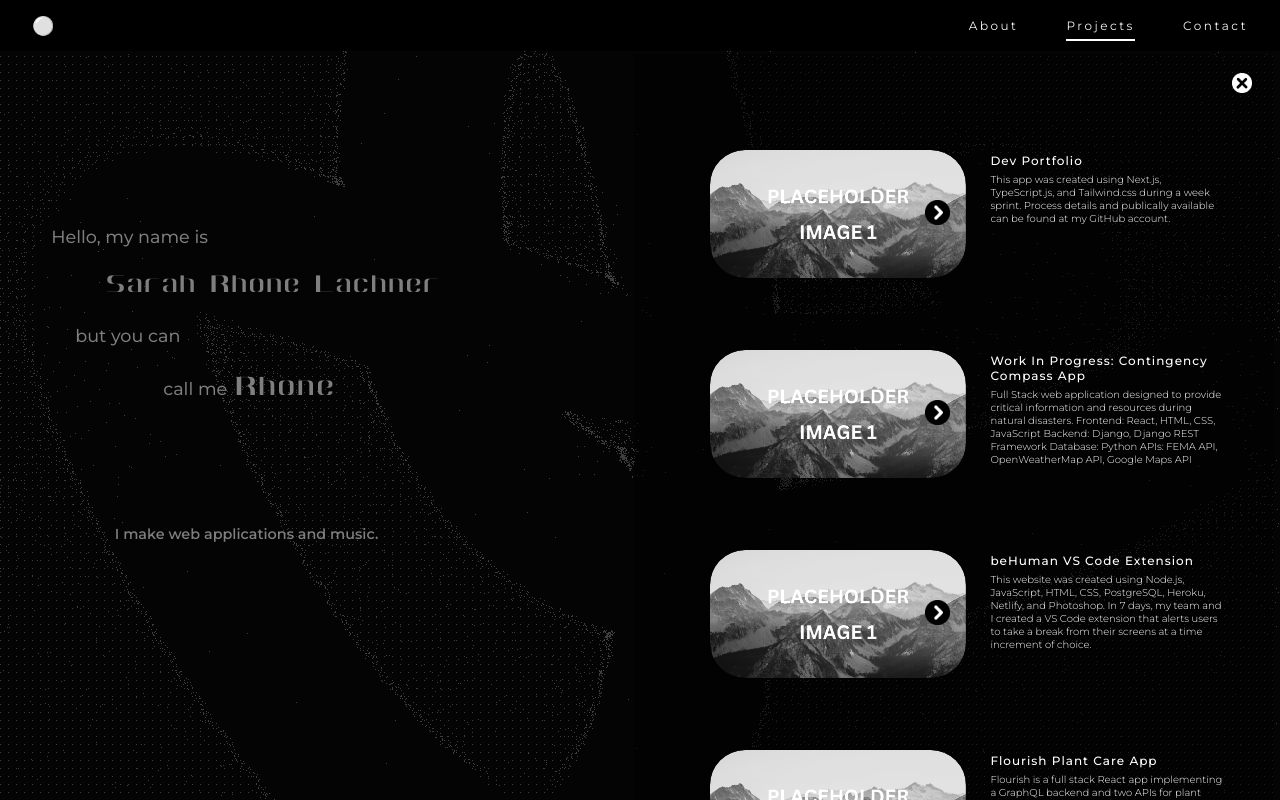
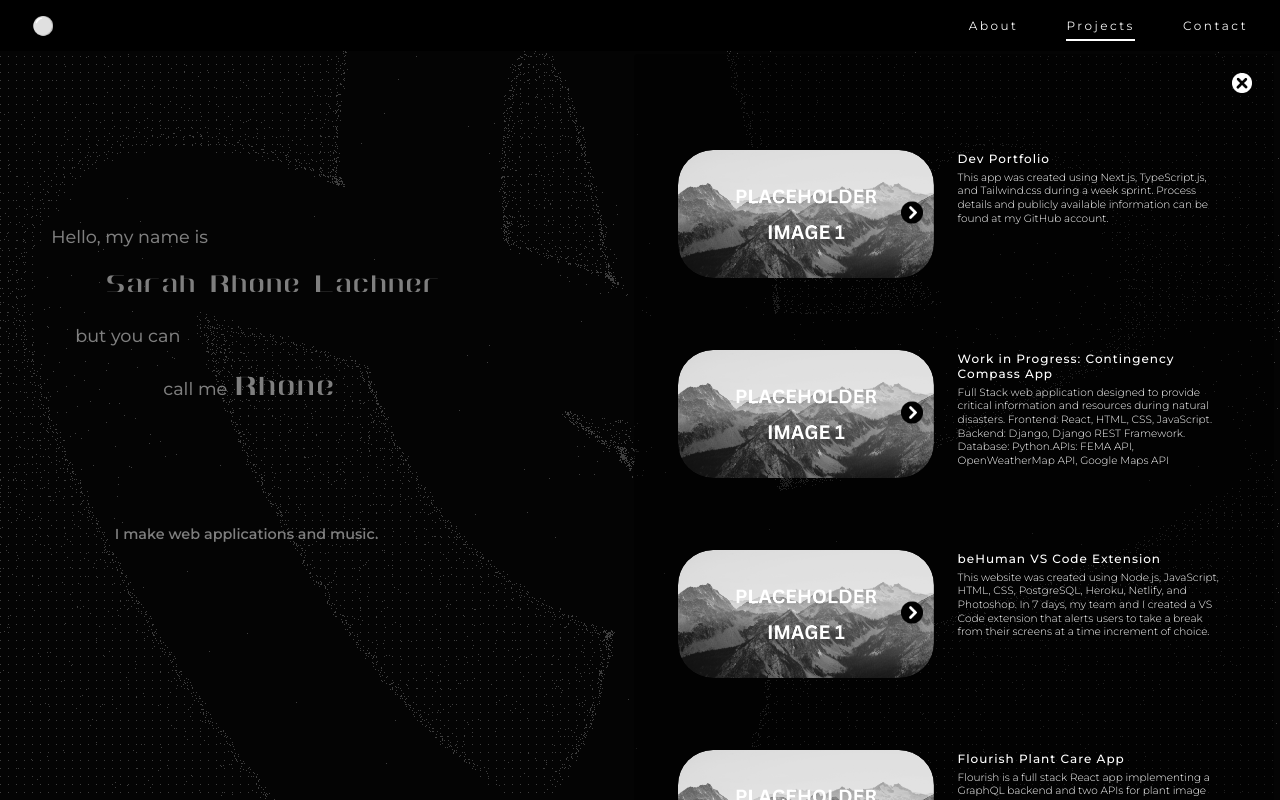
Before and after one commit to RhoneLachner/2024-portfolio, a Next.js app: page / in a window 1280 px wide. Both pictures are taken after a click on the button "Projects". Built offline with nearby package versions, Linux system fonts and the light colour scheme.

Commit message:
Add image paths to projectsCopy - Populate ProjecrModal component with projectImage array - Update ProjectModal styling

```diff
--- a/app/components/ImageCarousel/ImageCarousel.module.css
+++ b/app/components/ImageCarousel/ImageCarousel.module.css
@@ -13,17 +13,15 @@
 
   @media (min-width: 1060px) {
     width: 50%;
-    margin-left: 8%;
   }
 
   @media (min-width: 1200px) {
     width: 50%;
-    margin-left: 12%;
   }
 
   @media (min-width: 1400) {
     width: 50%;
-    margin-left: 15%;
+    margin-left: 18%;
   }
 }
 
@@ -42,33 +40,40 @@
 }
 
 .carouselImage {
-  object-fit: cover; /* Ensures the image covers the container */
+  object-fit: cover;
   width: 100%;
-  height: 100%; /* Full height */
-  border-radius: 35px; /* Make sure the image itself also has border-radius */
+  height: 100%;
+  border-radius: 35px;
 }
 
 .chevronLeft,
 .chevronRight {
   position: absolute;
-  top: 50%; /* Center chevrons vertically */
+  top: 50%;
   transform: translateY(-50%);
   background: transparent;
   border: none;
   cursor: pointer;
-  z-index: 2; /* Ensures chevrons are on top of the image */
+  z-index: 2;
 }
 
 .chevronLeft {
-  left: 10px; /* Adjust position inside the container */
+  left: 5px;
 }
 
 .chevronRight {
-  right: 10px; /* Adjust position inside the container */
+  right: 5px;
 }
 
 .chevronLeftImage,
 .chevronRightImage {
-  width: 25px;
+  width: 22px;
   height: auto;
+  box-sizing: border-box;
 }
+
+.chevronLeftImage:hover,
+.chevronRightImage:hover {
+  outline: 1px solid white;
+  border-radius: 35px;
+}
--- a/app/components/ProjectsModal/ProjectsModal.module.css
+++ b/app/components/ProjectsModal/ProjectsModal.module.css
@@ -15,7 +15,7 @@
 }
 
 .modalContent {
-  background-color: rgb(0, 0, 0);
+  background-color: rgb(0, 0, 0, 0.5);
   color: white;
   padding: 2rem;
   margin-top: calc(60px + 0px);
@@ -86,15 +86,13 @@
   justify-content: center;
   margin-top: 0.5rem;
 
-  /* Ensure the text aligns to the top */
-
   @media (min-width: 1024px) {
     display: flex;
     flex-direction: column;
-    align-items: flex-start; /* Align items at the top */
+    align-items: flex-start;
     justify-content: flex-start;
-    flex-direction: row; /* Align the carousel and text side by side on larger screens */
-    align-items: flex-start; /* Ensure text aligns to the top */
+    flex-direction: row;
+    align-items: flex-start;
     justify-content: space-between;
   }
 }
@@ -103,7 +101,7 @@
   margin-top: 3rem;
 
   @media (min-width: 1024px) {
-    width: 50%; /* Adjust the carousel width on larger screens */
+    width: 50%;
   }
 }
 
@@ -112,13 +110,14 @@
   margin-top: 1rem;
 
   @media (min-width: 1024px) {
-    width: 50%; /* Text container takes 50% of the width on larger screens */
+    width: 50%;
     text-align: left;
-    margin-top: 0.7rem;
-    padding-right: 0.7rem;
-    padding-left: 1.5rem;
+    margin-top: 6px;
+
+    padding-right: 2rem;
+    padding-left: 1.1rem;
     align-items: flex-start;
-    justify-content: flex-start; /* Ensure the text is aligned at the top */
+    justify-content: flex-start;
   }
 
   @media (min-width: 1200px) {
@@ -129,33 +128,36 @@
 .carouselTitle {
   font-weight: 500;
   letter-spacing: 1px;
-  font-size: 14px;
+  font-size: 13px;
   margin-top: -0.3rem;
 
   @media (min-width: 768px) {
-    margin-top: -0.5rem;
+    font-size: 12px;
+  }
+  @media (min-width: 1024px) {
     font-size: 12px;
   }
 }
 
 .carouselDescription {
   font-weight: 300;
-  font-size: 11px;
+  font-size: 10.5px;
   padding-top: 6px;
   padding-bottom: 1rem;
   max-width: 20rem;
   line-height: 1.5;
-  text-align: left;
+  text-align: center;
 
   @media (min-width: 768px) {
-    font-size: 10px;
+    font-size: 10.5px;
+    text-align: center;
   }
 
   @media (min-width: 1024px) {
-    font-size: 10px;
     padding-bottom: 0rem;
     max-width: auto;
     padding-top: 4.5px;
     line-height: 1.3;
+    text-align: left;
   }
 }
--- a/app/components/ProjectsModal/ProjectsModal.tsx
+++ b/app/components/ProjectsModal/ProjectsModal.tsx
@@ -2,21 +2,12 @@ import React from 'react';
 import ImageCarousel from '../ImageCarousel/ImageCarousel';
 import styles from './ProjectsModal.module.css';
 import Image from 'next/image';
-import { projectsCopy } from '../../../public/modalCopy/projectsCopy';
-
+import { projectsCopy, projectsImages } from '../../../public/modalCopy/projectsCopy';
 
 interface ProjectsModalProps {
   isOpen: boolean;
   onClose: () => void;
 }
-
-const images = [
-  '/images/placeholder-images/placeholder-image1.png',
-  '/images/placeholder-images/placeholder-image2.png',
-  '/images/placeholder-images/placeholder-image3.png',
-  '/images/placeholder-images/placeholder-image4.png',
-];
-
 
 const ProjectsModal: React.FC<ProjectsModalProps> = ({ isOpen, onClose }) => {
   if (!isOpen) return null;
@@ -33,11 +24,18 @@ const ProjectsModal: React.FC<ProjectsModalProps> = ({ isOpen, onClose }) => {
           />
         </button>
 
+        <div className={styles.carouselStack}>
+          {projectsCopy.map((project, index) => {
+            const projectImages = projectsImages[project.title] || [];
 
-        <div className={styles.carouselStack}>
-        {projectsCopy.map((project, index) => (
+            return (
               <div key={index} className={styles.carouselItemContainer}>
-              <ImageCarousel images={images} />
+                {projectImages.length > 0 ? (
+                  <ImageCarousel images={projectImages} />
+                ) : (
+                  <div>No images available for this project</div>
+                )}
+
                 <div className={styles.carouselTextContainer}>
                   <div className={styles.carouselTitle}>{project.title}</div>
                   <div className={styles.carouselDescription}>
@@ -45,7 +43,8 @@ const ProjectsModal: React.FC<ProjectsModalProps> = ({ isOpen, onClose }) => {
                   </div>
                 </div>
               </div>
-          ))}
+            );
+          })}
         </div>
       </div>
     </div>
--- a/public/modalCopy/projectsCopy.tsx
+++ b/public/modalCopy/projectsCopy.tsx
@@ -8,17 +8,14 @@ interface ProjectsCopy {
     title: 'Dev Portfolio',
     description: `
            This app was created using Next.js, TypeScript.js, and Tailwind.css during a week sprint.
-           Process details and publically available can be found at my GitHub account.
+           Process details and publicly available information can be found at my GitHub account.
          `,
   },
   {
-         title: 'Work In Progress: Contingency Compass App',
+    title: 'Work in Progress: Contingency Compass App',
     description: `
            Full Stack web application designed to provide critical information and resources during natural disasters.
-           Frontend: React, HTML, CSS, JavaScript
-           Backend: Django, Django REST Framework
-           Database: Python
-           APIs: FEMA API, OpenWeatherMap API, Google Maps API
+           Frontend: React, HTML, CSS, JavaScript. Backend: Django, Django REST Framework. Database: Python.APIs: FEMA API, OpenWeatherMap API, Google Maps API
            `,
   },
   {
@@ -36,6 +33,7 @@ interface ProjectsCopy {
            Users can search for a plant by image recognition or name to find care instructions and tips.
          `,
   },
+
   {
     title: 'Major Arcana Divinator App',
     description: `
@@ -51,3 +49,42 @@ interface ProjectsCopy {
          `,
   },
 ];
+
+export const projectsImages: { [key: string]: string[] } = {
+  'Dev Portfolio': [
+    '/images/placeholder-images/placeholder-image1.png',
+    '/images/placeholder-images/placeholder-image2.png',
+    '/images/placeholder-images/placeholder-image3.png',
+    '/images/placeholder-images/placeholder-image4.png',
+  ],
+  'Work in Progress: Contingency Compass App': [
+    '/images/placeholder-images/placeholder-image1.png',
+    '/images/placeholder-images/placeholder-image2.png',
+    '/images/placeholder-images/placeholder-image3.png',
+    '/images/placeholder-images/placeholder-image4.png',
+  ],
+  'beHuman VS Code Extension': [
+    '/images/placeholder-images/placeholder-image1.png',
+    '/images/placeholder-images/placeholder-image2.png',
+    '/images/placeholder-images/placeholder-image3.png',
+    '/images/placeholder-images/placeholder-image4.png',
+  ],
+  'Flourish Plant Care App': [
+    '/images/placeholder-images/placeholder-image1.png',
+    '/images/placeholder-images/placeholder-image2.png',
+    '/images/placeholder-images/placeholder-image3.png',
+    '/images/placeholder-images/placeholder-image4.png',
+  ],
+  'Major Arcana Divinator App': [
+    '/images/placeholder-images/placeholder-image1.png',
+    '/images/placeholder-images/placeholder-image2.png',
+    '/images/placeholder-images/placeholder-image3.png',
+    '/images/placeholder-images/placeholder-image4.png',
+  ],
+  'Karaoke Roulette App': [
+    '/images/placeholder-images/placeholder-image1.png',
+    '/images/placeholder-images/placeholder-image2.png',
+    '/images/placeholder-images/placeholder-image3.png',
+    '/images/placeholder-images/placeholder-image4.png',
+  ],
+};
```
Lines whose indentation alone changed are shown as unchanged.
